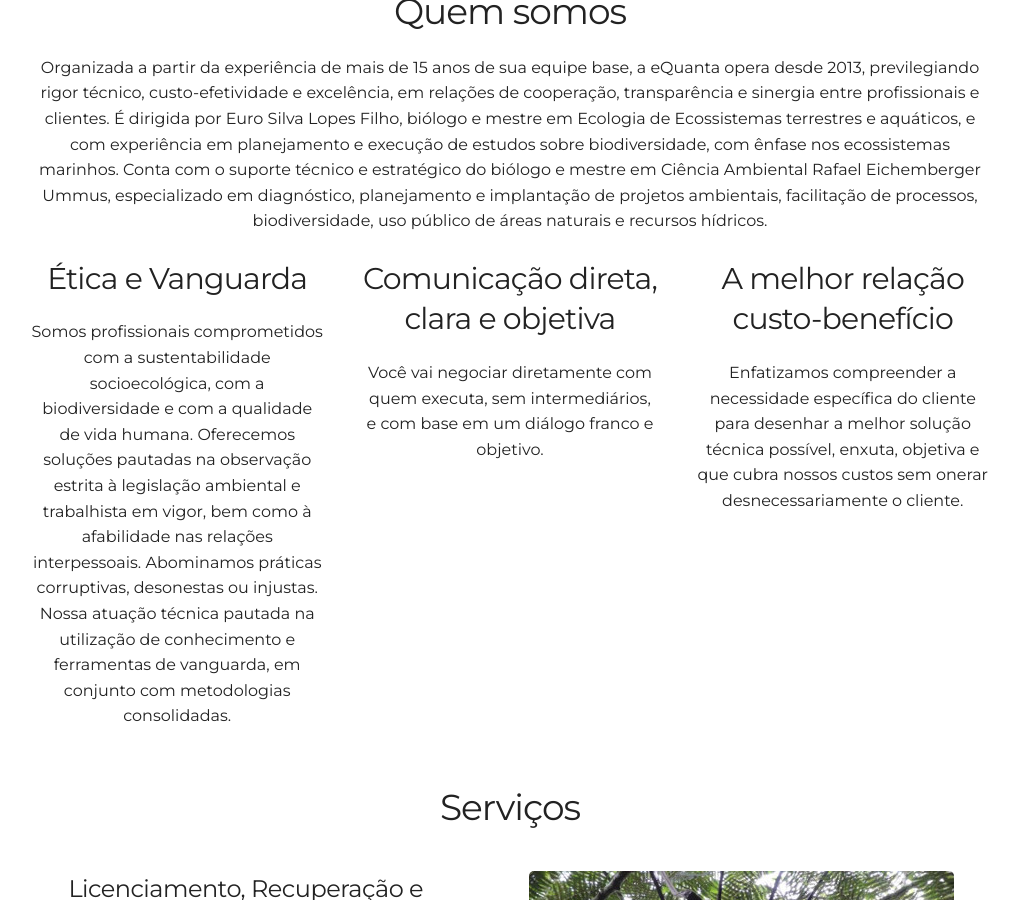
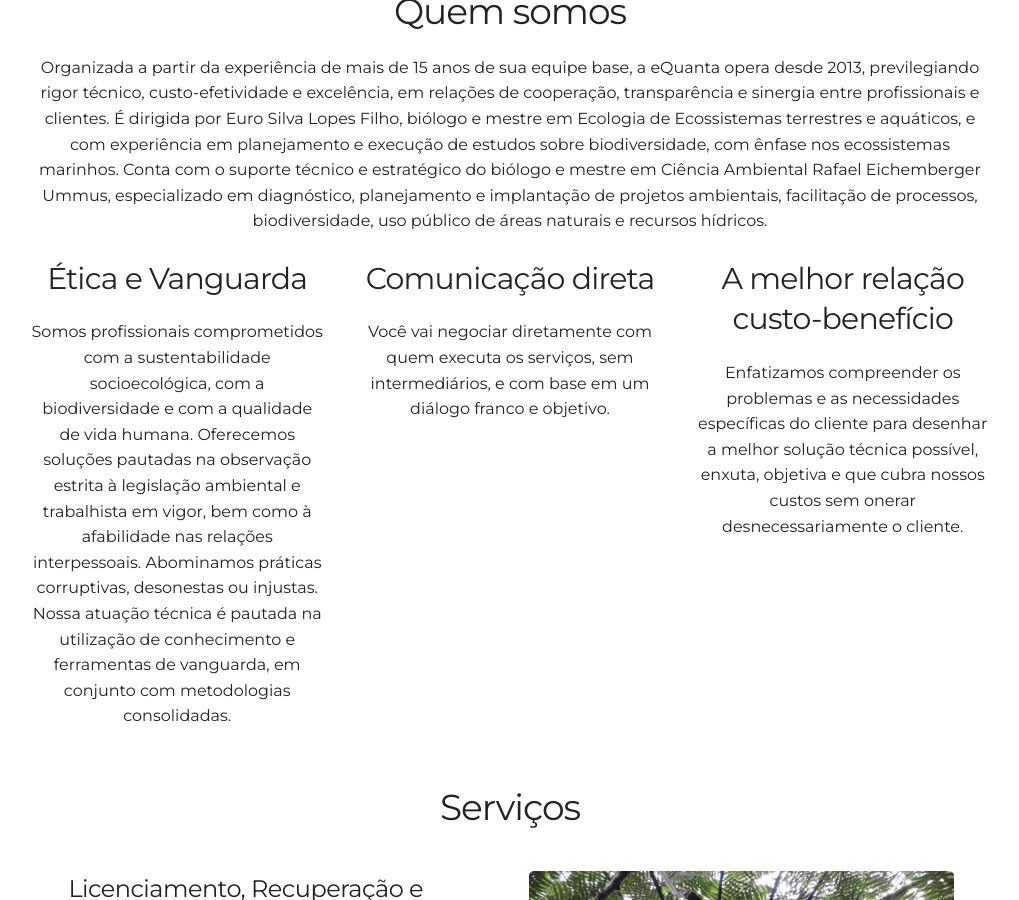
Before and after one commit to leroy1977/eQ1, a Jekyll site: the page built from index.html, in a window 1280 px wide and 900 px high, scrolled down 929 px. Shown: the whole window, without its empty margins (130-1149 px from the left). Built offline with Jekyll 4.4.1, drawn with Linux system fonts in a browser that asks for light colours.

Commit message:
Update about.html

```diff
--- a/_includes/about.html
+++ b/_includes/about.html
@@ -13,15 +13,15 @@
      <!-- <i class="devicon-html5-plain-wordmark"></i> -->
      <!-- <i class="devicon-bootstrap-plain-wordmark colored"></i> -->
      <!-- <i class="devicon-sass-original colored"></i> -->
-      <p>Somos profissionais comprometidos com a sustentabilidade socioecológica, com a biodiversidade e com a qualidade de vida humana. Oferecemos soluções pautadas na observação estrita à legislação ambiental e trabalhista em vigor, bem como à afabilidade nas relações interpessoais. Abominamos práticas corruptivas, desonestas ou injustas. Nossa atuação técnica pautada na utilização de conhecimento e ferramentas de vanguarda, em conjunto com metodologias consolidadas.</p>
+      <p>Somos profissionais comprometidos com a sustentabilidade socioecológica, com a biodiversidade e com a qualidade de vida humana. Oferecemos soluções pautadas na observação estrita à legislação ambiental e trabalhista em vigor, bem como à afabilidade nas relações interpessoais. Abominamos práticas corruptivas, desonestas ou injustas. Nossa atuação técnica é pautada na utilização de conhecimento e ferramentas de vanguarda, em conjunto com metodologias consolidadas.</p>
     </div>
     <div class="four columns">
-      <h4>Comunicação direta, clara e objetiva</h4>
+      <h4>Comunicação direta</h4>
     <!--  <img alt="" src="{{ "/assets/img/experiment-64-grayscale.png" | prepend: site.baseurl }}" /> -->
       <!-- <i class="devicon-git-plain"></i>
       <i class="devicon-gulp-plain colored"></i>
       <i class="devicon-atom-original-wordmark"></i> -->
-      <p>Você vai negociar diretamente com quem executa, sem intermediários, e com base em um diálogo franco e objetivo.</p>
+      <p>Você vai negociar diretamente com quem executa os serviços, sem intermediários, e com base em um diálogo franco e objetivo.</p>
     </div>
     <div class="four columns">
       <h4>A melhor relação custo-benefício</h4>
@@ -29,7 +29,7 @@
       <!-- <i class="devicon-git-plain"></i>
       <i class="devicon-gulp-plain colored"></i>
       <i class="devicon-atom-original-wordmark"></i> -->
-      <p>Enfatizamos compreender a necessidade específica do cliente para desenhar a melhor solução técnica possível, enxuta, objetiva e que cubra nossos custos sem onerar desnecessariamente o cliente.</p>
+      <p>Enfatizamos compreender os problemas e as necessidades específicas do cliente para desenhar a melhor solução técnica possível, enxuta, objetiva e que cubra nossos custos sem onerar desnecessariamente o cliente.</p>
     </div>
   </div>
 </div>
```
